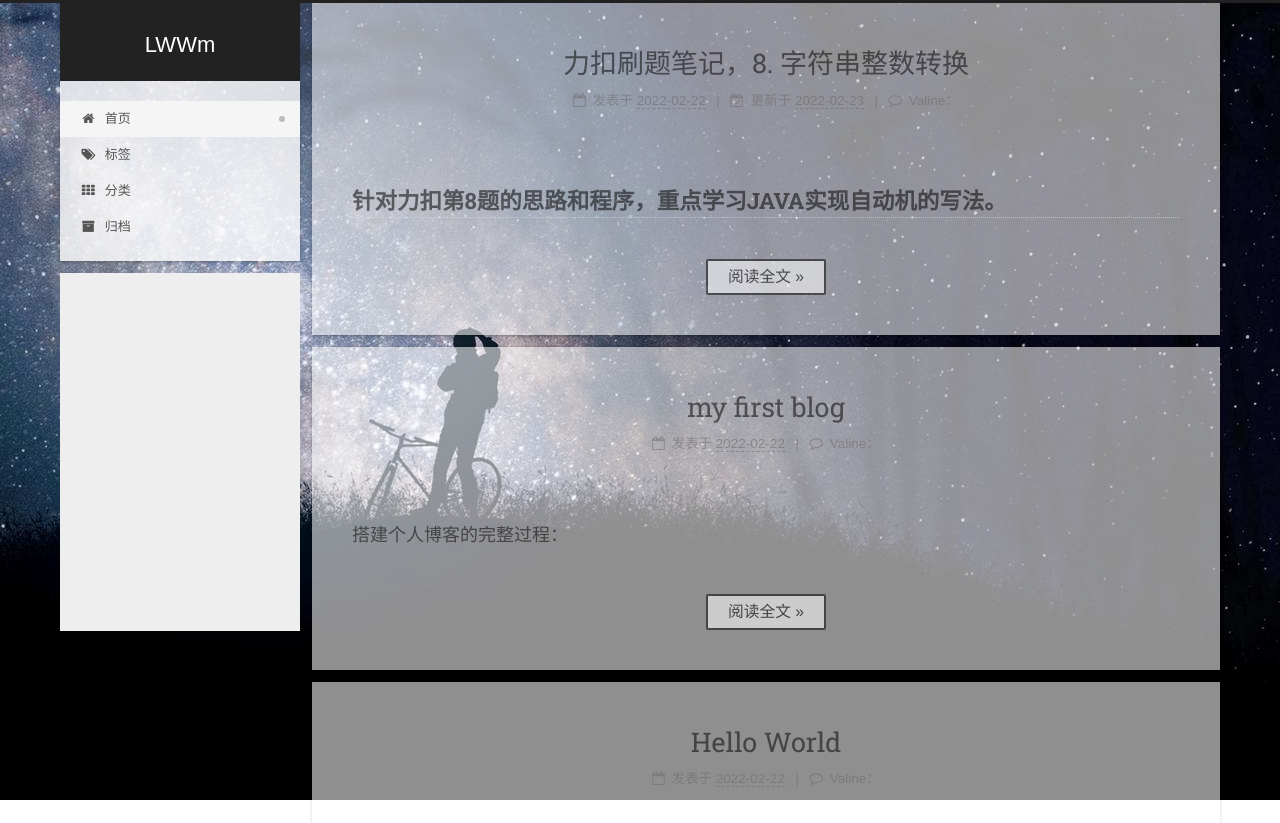
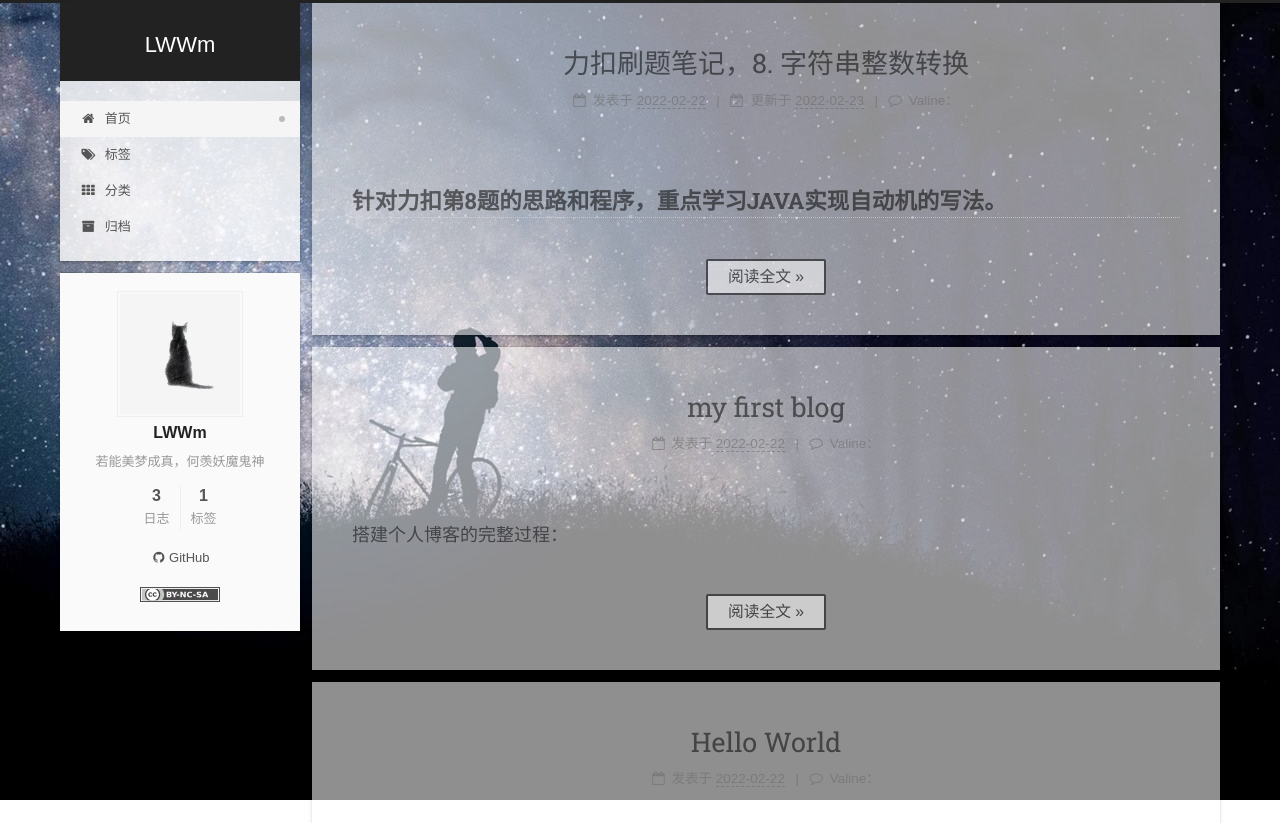
Before and after one commit to LWWm/LWWm.github.io, a plain HTML site: page index.html in a window 1280 px wide. Shown: the top 823 px of the page. Drawn offline with Linux system fonts and the light colour scheme; no server answers; a web font is replaced by a local one.

Commit message:
Site updated: 2022-02-24 16:56:00

```diff
--- a/css/main.css
+++ b/css/main.css
@@ -1159,7 +1159,7 @@ pre .javascript .function {
 }
 .links-of-author a::before,
 .links-of-author span.exturl::before {
-  background: #ac2f59;
+  background: #37a288;
   border-radius: 50%;
   content: ' ';
   display: inline-block;
@@ -2393,7 +2393,6 @@ ul.breadcrumb li + li:last-child {
   box-sizing: border-box;
   color: #555;
   width: 240px;
-  opacity: 0;
 }
 .sidebar-inner.affix {
   position: fixed;
```
